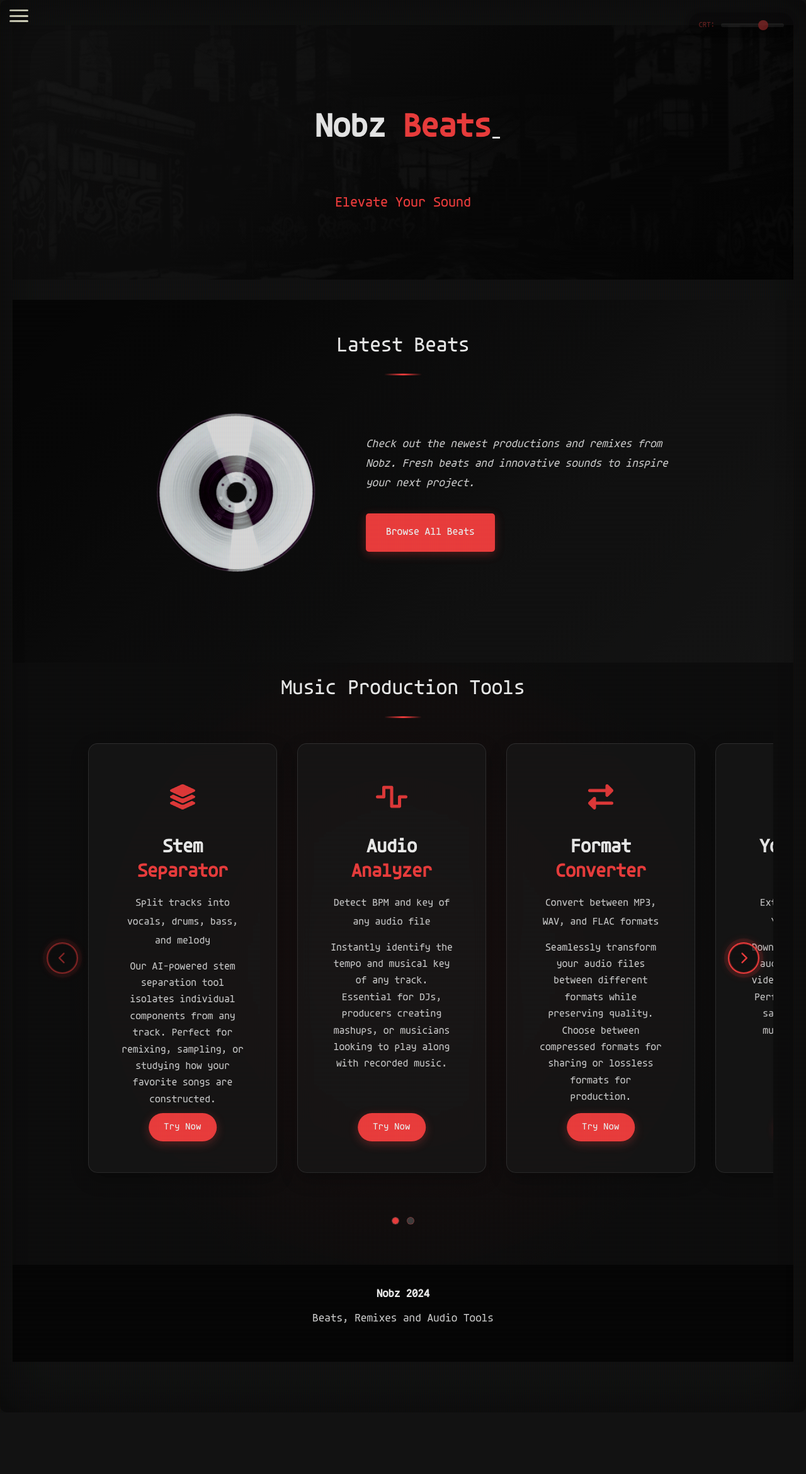
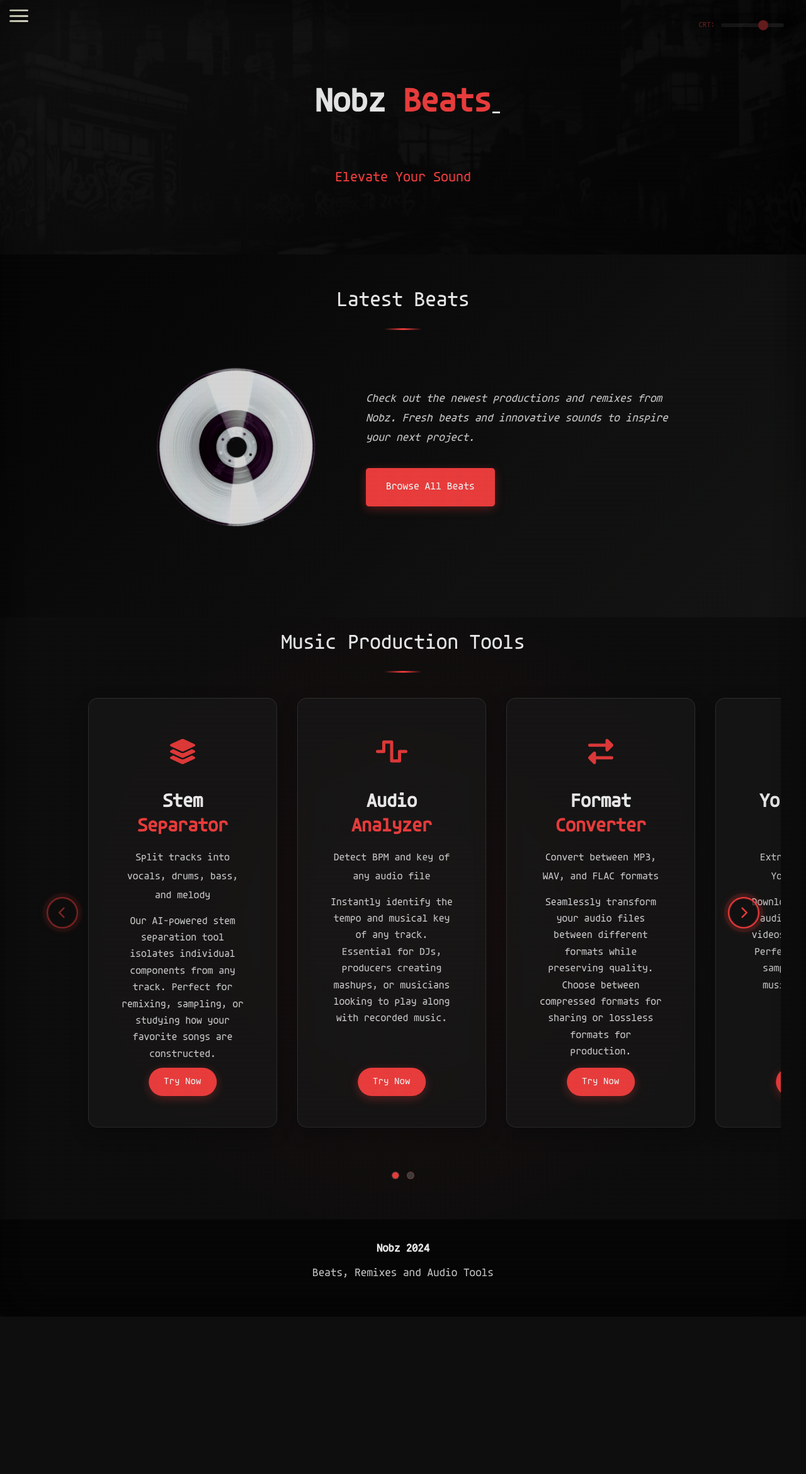
Before and after one commit to nobz226/nobs-beats-app, a Flask app: page / in a window 1280 px wide. Shown: the whole page at 63% size. After the commit the page ends 2029 px from the top, so only its background shows below. Run offline with Flask 3, Linux system fonts and the light colour scheme.

Commit message:
v0.6_UI_heros

```diff
--- a/static/css/hero.css
+++ b/static/css/hero.css
@@ -8,7 +8,9 @@
     background: linear-gradient(135deg, rgba(26,26,26,0.95) 0%, rgba(10,10,10,0.95) 100%);
     padding: 3rem 2rem;
     overflow: hidden;
-    margin-bottom: 2rem;
+    width: 100%;
+    margin: 0;
+    padding: 0;
 }
 
 .hero-section::before {
@@ -25,10 +27,10 @@
     z-index: 0;
 }
 
-.hero-content {
+.title-container {
     position: relative;
     z-index: 2;
-    text-align: center;
+    padding: 3rem 2rem;
 }
 
 .hero-title {
--- a/templates/base.html
+++ b/templates/base.html
@@ -23,6 +23,19 @@
     <link rel="stylesheet" href="https://cdnjs.cloudflare.com/ajax/libs/font-awesome/6.4.0/css/all.min.css">
 
     <style>
+        body, html {
+            margin: 0;
+            padding: 0;
+            overflow-x: hidden;
+        }
+
+        main {
+            margin: 0;
+            padding: 0;
+            width: 100%;
+            overflow-x: hidden;
+        }
+
         /* Subtitle animation for all pages */
         .subtitle, h2:not(.section-title) {
             font-family: 'Agave', monospace;
--- a/templates/home.html
+++ b/templates/home.html
@@ -126,20 +126,22 @@
 <style>
     .home-content {
         padding: 0;
+        margin: 0;
         overflow-x: hidden;
+        width: 100%;
     }
 
     /* Hero Section */
     .hero-section {
-        position: relative;
+        margin: 0;
+        padding: 0;
+        width: 100%;
         min-height: 45vh;
         display: flex;
         flex-direction: column;
         justify-content: center;
         align-items: center;
         background: linear-gradient(135deg, #1a1a1a 0%, #0a0a0a 100%);
-        padding: 3rem 2rem;
-        overflow: hidden;
     }
 
     .hero-section::before {
@@ -181,6 +183,7 @@
 
     /* Latest Beats Section - Improved Layout */
     .latest-section {
+        margin: 0;
         padding: 6rem 2rem;
         background: linear-gradient(135deg, #0a0a0a 0%, #1a1a1a 100%);
         position: relative;
```
Also changed, not shown: 1 other file.
